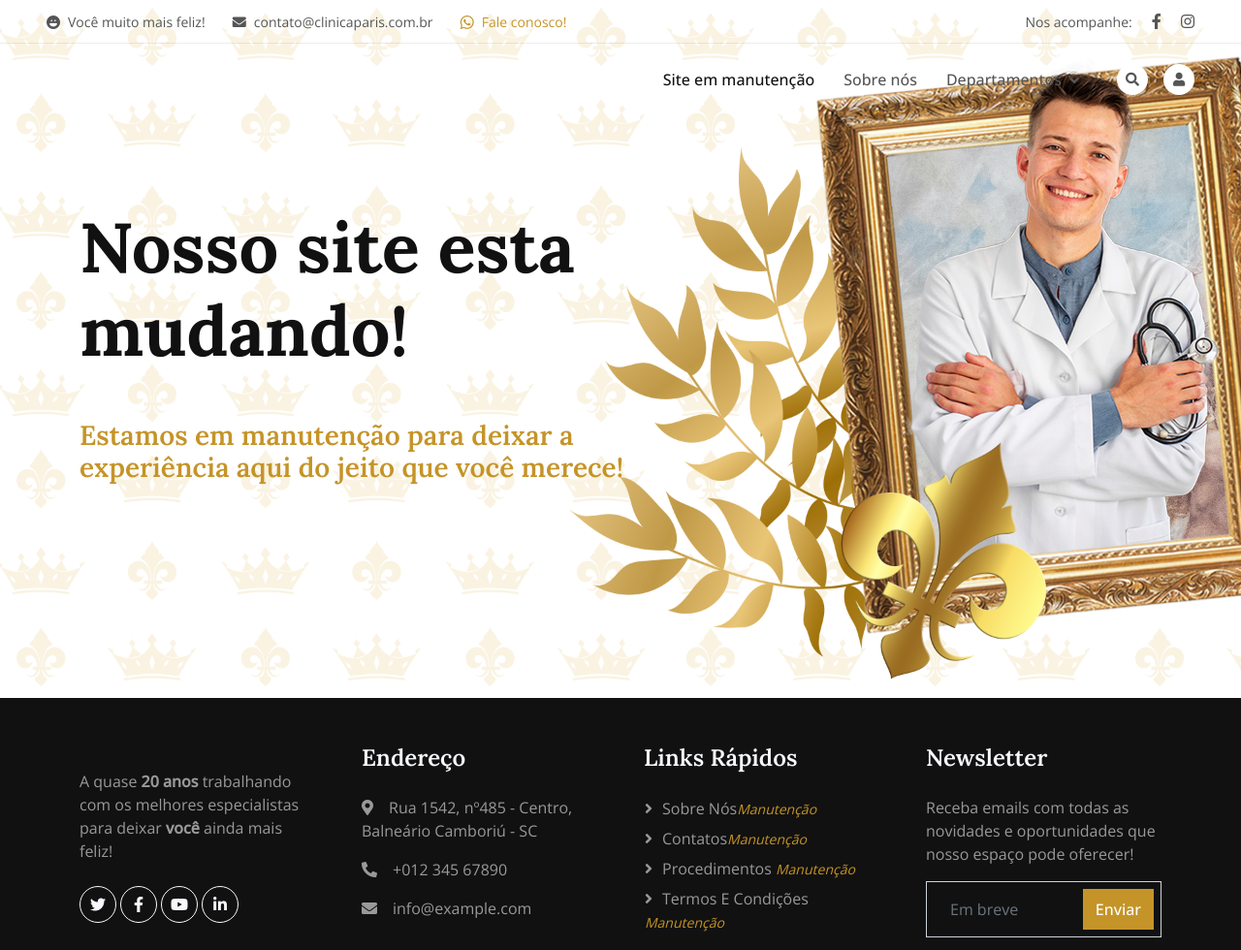
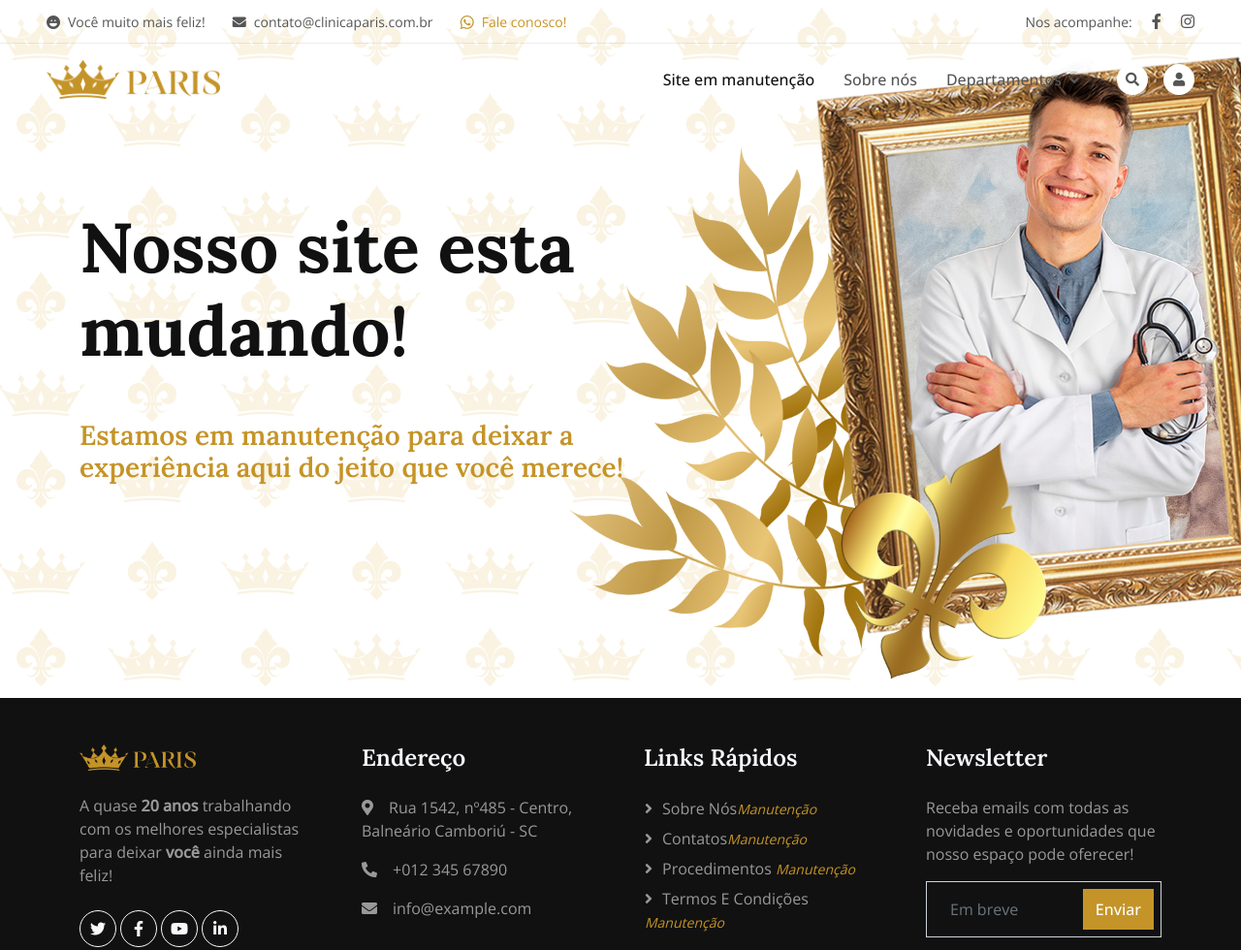
Before and after one commit to Cafecoina/site-upado, a plain HTML site: page index.html in a window 1280 px wide. Shown: the top 980 px of the page at 97% size. Drawn offline with nearby package versions, Linux system fonts and the light colour scheme; the site is published under a folder, as on GitHub Pages, so addresses that start at the root find nothing.

Commit message:
index png correção
1.1

```diff
--- a/index.html
+++ b/index.html
@@ -56,7 +56,7 @@
 
         <nav class="navbar navbar-expand-lg navbar-light py-lg-0 px-lg-5 wow fadeIn" data-wow-delay="0.1s">
             <a href="index.html" class="navbar-brand ms-4 ms-lg-0">
-                <img class="logo-img" src="/img/logotipo.png" alt="">
+                <img class="logo-img" src="img/logotipo.png" alt="">
             </a>
             <button type="button" class="navbar-toggler me-4" data-bs-toggle="collapse" data-bs-target="#navbarCollapse">
                 <span class="navbar-toggler-icon"></span>
@@ -127,7 +127,7 @@
         <div class="container py-5">
             <div class="row g-5">
                 <div class="col-lg-3 col-md-6">
-                    <img class="mb-4" style=" width: 15vh; " src="/img/logotipo.png" alt="">
+                    <img class="mb-4" style=" width: 15vh; " src="img/logotipo.png" alt="">
                     <p>A quase <strong>20 anos</strong> trabalhando com os melhores especialistas para deixar <strong>você</strong> ainda mais feliz!</p>
                     <div class="d-flex pt-2">
                         <a class="btn btn-square btn-outline-light rounded-circle me-1" href=""><i class="fab fa-twitter"></i></a>
```
